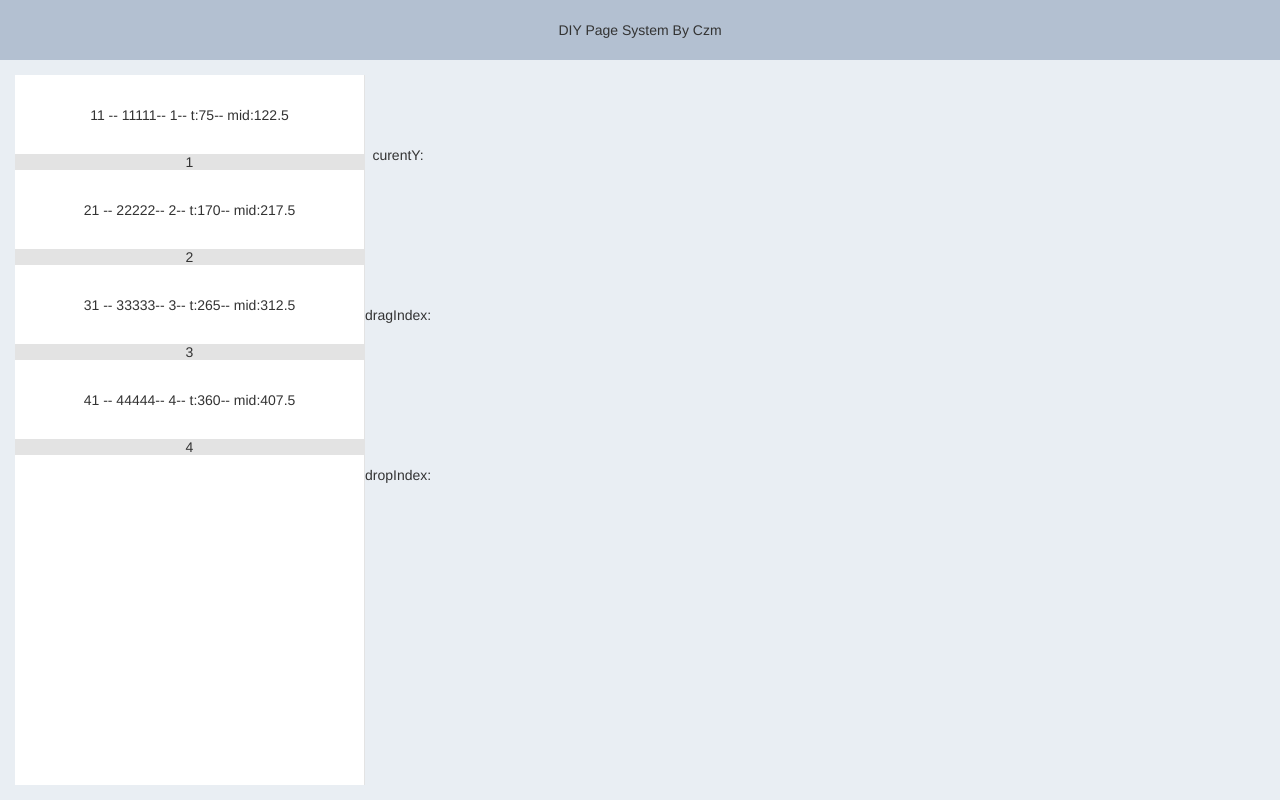
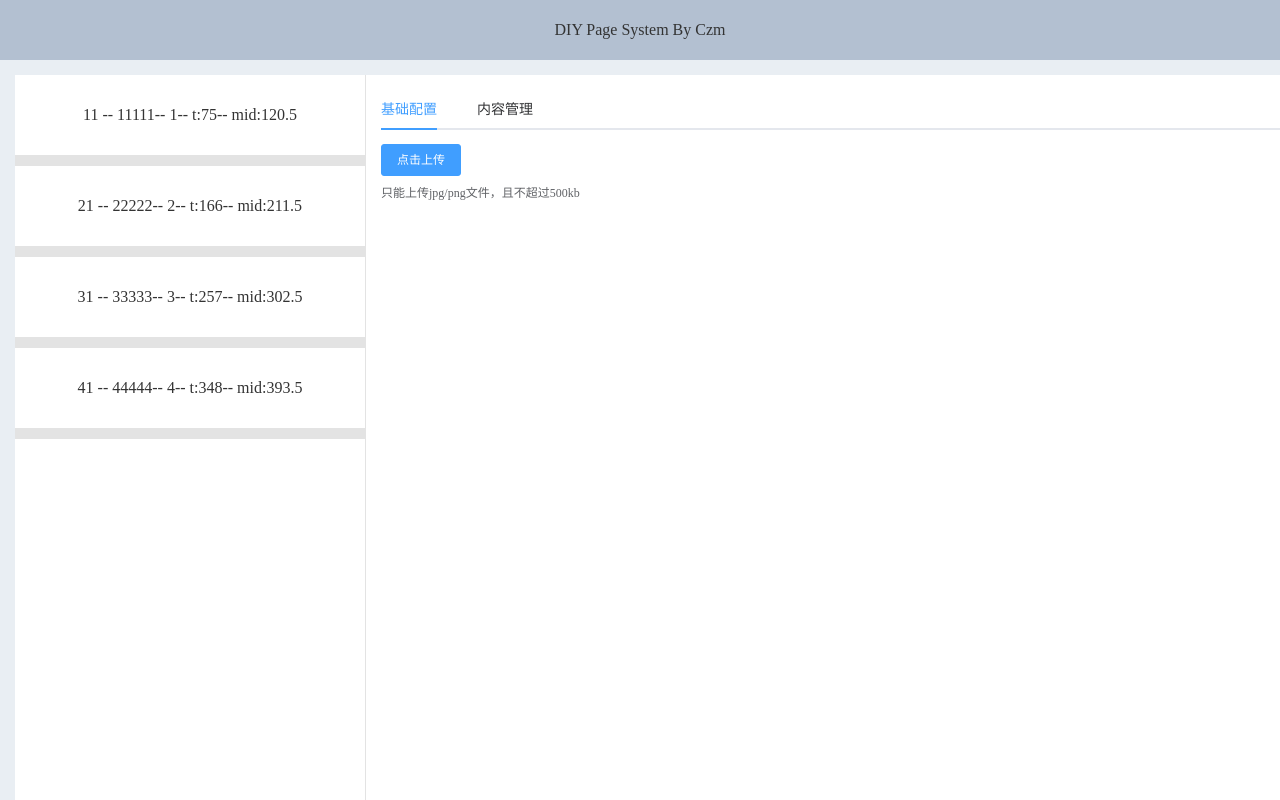
Before and after one commit to wsxc451/diypage, a Vue app: page /#/index/dashboard in a window 1280 px wide. Built offline with nearby package versions, Linux system fonts and the light colour scheme; no server answers.

Commit message:
append code

```diff
--- a/package.json
+++ b/package.json
@@ -13,9 +13,11 @@
   },
   "dependencies": {
     "animejs": "^3.1.0",
+    "axios": "^0.21.0",
     "bootstrap": "^3.3.7",
-    "element-ui": "^2.13.0",
+    "element-ui": "2.14.1",
     "font-awesome": "^4.7.0",
+    "js-cookie": "^2.2.1",
     "vue": "^2.5.17",
     "vue-draggable-resizable": "^2.1.0",
     "vue-router": "^3.1.6",
--- a/src/components/comps/CompsWrap.vue
+++ b/src/components/comps/CompsWrap.vue
@@ -1,25 +1,20 @@
 <template>
   <div id="comps">
-    <div
-      class="comp-item"
-      v-for="com in comps"
-      :key="com.id"
-      :style="{ background: com.bgcolor,height:com.height+'px' }"
-    >{{com.name}}</div>
+    <div class="comp-item" v-for="com in comps" :key="com.id" :style="{ background: com.bgcolor, height: com.height + 'px' }">{{ com.name }}</div>
   </div>
 </template>
 
 <script>
-import { getRandomColor } from "@/utils.js";
-import dragMe3 from "@/components/DragMe3";
-import eventBus from "../eventBus";
+import { getRandomColor } from "@/utils.js"
+import dragMe3 from "@/components/DragMe3"
+import eventBus from "../eventBus"
 export default {
   name: "comps-wrap",
   components: {
-    dragMe3
+    dragMe3,
   },
   props: {
-    wrapEle: {}
+    wrapEle: {},
   },
   data() {
     return {
@@ -27,14 +22,14 @@ export default {
       comps: [
         { id: 1, name: "组件1", bgcolor: getRandomColor(), height: 100 },
         { id: 2, name: "组件2", bgcolor: getRandomColor(), height: 150 },
-        { id: 3, name: "组件3", bgcolor: getRandomColor(), height: 200 }
-      ]
-    };
+        { id: 3, name: "组件3", bgcolor: getRandomColor(), height: 200 },
+      ],
+    }
   },
   created() {
-    let infos = localStorage.getItem( "pageInfo" );
-    if ( infos ) {
-      this.datas = JSON.parse( infos );
+    let infos = localStorage.getItem("pageInfo")
+    if (infos) {
+      this.datas = JSON.parse(infos)
     } else {
       this.datas = [
         {
@@ -42,7 +37,7 @@ export default {
           id: 1001,
           height: 100,
           originTop: 0,
-          bgcolor: "#e3e3e3"
+          bgcolor: "#e3e3e3",
         },
         {
           name: "组件2",
@@ -50,96 +45,95 @@ export default {
           height: 200,
           originTop: 0,
           bgcolor: "#20a0ff",
-          component: "CompBox"
+          component: "CompBox",
         },
         {
           name: "组件3",
           id: 1003,
           height: 150,
           originTop: 0,
-          bgcolor: "yellow"
+          bgcolor: "yellow",
         },
         {
           name: "组件4",
           id: 1004,
           originTop: 0,
           height: 120,
-          bgcolor: "pink"
-        }
-      ];
+          bgcolor: "pink",
+        },
+      ]
     }
   },
   mounted() {
-    this.initDrag();
-
+    this.initDrag()
   },
   methods: {
-    cloneNode( $el, x, y ) {
-      let wrapBox = this.wrapEle;
-      let cloneItem = $el.cloneNode( true );
-      cloneItem.style.position = "absolute";
-      cloneItem.style.left = x + "px";
-      cloneItem.style.top = y + "px";
-      wrapBox.appendChild( cloneItem );
-      return cloneItem;
+    cloneNode($el, x, y) {
+      let wrapBox = this.wrapEle
+      let cloneItem = $el.cloneNode(true)
+      cloneItem.style.position = "absolute"
+      cloneItem.style.left = x + "px"
+      cloneItem.style.top = y + "px"
+      wrapBox.appendChild(cloneItem)
+      return cloneItem
     },
     addItem() {
-      this.$refs.dragMe.addItem();
+      this.$refs.dragMe.addItem()
     },
     savePage() {
-      let infos = this.$refs.dragMe.getPageInfos();
-      console.log( infos );
-      localStorage.setItem( "pageInfo", JSON.stringify( infos ) );
+      let infos = this.$refs.dragMe.getPageInfos()
+      console.log(infos)
+      localStorage.setItem("pageInfo", JSON.stringify(infos))
     },
     resetPage() {
-      localStorage.removeItem( "pageInfo" );
+      localStorage.removeItem("pageInfo")
     },
     initDrag() {
-      let that = this;
-      let comNodes = document.getElementsByClassName( "comp-item" );
-      Array.prototype.forEach.call( comNodes, ( item, itemIndex ) => {
-        console.log( item );
-        item.onselectstart = function () {
-          return false;
-        };
-        let el = item;
-        item.onmousedown = e => {
+      let that = this
+      let comNodes = document.getElementsByClassName("comp-item")
+      Array.prototype.forEach.call(comNodes, (item, itemIndex) => {
+        console.log(item)
+        item.onselectstart = function() {
+          return false
+        }
+        let el = item
+        item.onmousedown = (e) => {
           //let cloneItem = this.cloneWrap(el);
-          let pageX = e.target.offsetLeft;
-          let pageY = e.target.offsetTop;
-          let cloneItem = that.cloneNode( item, pageX, pageY );
-          var disx = e.clientX - el.offsetLeft;
-          var disy = e.clientY - el.offsetTop;
-          eventBus.$emit( 'comp-move-start', { disx, disy } )
-          document.onmousemove = function ( e ) {
-            let left = e.clientX - disx;
-            let top = e.clientY - disy;
-            if ( left < 0 ) {
-              left = 0;
+          let pageX = e.target.offsetLeft
+          let pageY = e.target.offsetTop
+          let cloneItem = that.cloneNode(item, pageX, pageY)
+          var disx = e.clientX - el.offsetLeft
+          var disy = e.clientY - el.offsetTop
+          eventBus.$emit("comp-move-start", { disx, disy })
+          document.onmousemove = function(e) {
+            let left = e.clientX - disx
+            let top = e.clientY - disy
+            if (left < 0) {
+              left = 0
             }
-            cloneItem.style.top = top + "px";
-            cloneItem.style.left = left + "px";
-            eventBus.$emit( 'comp-move-ing', { top, left, disx, disy } )
-          };
-          document.onmouseup = e => {
-            console.log( "onmouseup", e );
-            let left = e.clientX - disx;
-            let top = e.clientY - disy;
-            eventBus.$emit( 'comp-move-end', Object.assign( {}, that.comps[ itemIndex ], { disx, disy, top } ) )
-            this.wrapEle.removeChild( cloneItem );
-            document.onmousemove = document.onmouseup = null;
-            this.$emit( "mouseUp", {
+            cloneItem.style.top = top + "px"
+            cloneItem.style.left = left + "px"
+            eventBus.$emit("comp-move-ing", { top, left, disx, disy })
+          }
+          document.onmouseup = (e) => {
+            console.log("onmouseup", e)
+            let left = e.clientX - disx
+            let top = e.clientY - disy
+            eventBus.$emit("comp-move-end", Object.assign({}, that.comps[itemIndex], { disx, disy, top }))
+            this.wrapEle.removeChild(cloneItem)
+            document.onmousemove = document.onmouseup = null
+            this.$emit("mouseUp", {
               e,
               left,
               top: top,
-              item: this.item
-            } );
-          };
-        };
-      } );
-    }
-  }
-};
+              item: this.item,
+            })
+          }
+        }
+      })
+    },
+  },
+}
 </script>
 
 <style scoped>
@@ -171,7 +165,6 @@ export default {
   background-color: #e9eef3;
   color: #333;
   text-align: center;
-  line-height: 160px;
 }
 
 body > .el-container {
--- a/src/main.js
+++ b/src/main.js
@@ -1,11 +1,9 @@
 import Vue from "vue";
 import App from "./App.vue";
-import "bootstrap/dist/css/bootstrap.css";
-import "font-awesome/less/font-awesome.less";
 import router from "./router";
 Vue.config.productionTip = false;
-import ElementUI from "element-ui";
-import "element-ui/lib/theme-chalk/index.css";
+import ElementUI from 'element-ui';
+import 'element-ui/lib/theme-chalk/index.css';
 Vue.use( ElementUI );
 new Vue( {
   router,
--- a/src/pages/diy/Diy.vue
+++ b/src/pages/diy/Diy.vue
@@ -17,16 +17,17 @@
         >
           {{ item.id }} -- {{ item.name }}-- {{ item.sort }}-- t:{{ item.top }}-- mid:{{ item.mid }}
         </div>
-        <div class="drag-bar" :class="{ droping: dropIndex == item.sort }">{{ item.sort }}</div>
+        <div class="drag-bar" @dragover="(e) => e.preventDefault()" :class="{ droping: dropIndex == item.sort }"></div>
       </div>
     </div>
     <div class="right">
-      curentY:{{ currenY }}
+      <DiyOper />
+      <!-- curentY:{{ currenY }}
       <br />
       dragIndex: {{ dragIndex }}
       <br />
       dropIndex: {{ dropIndex }}
-      <br />
+      <br /> -->
     </div>
   </div>
 </template>
@@ -37,8 +38,10 @@
  * 2.动画交互优化
  * 3.性能优化
  */
+import DiyOper from "./DiyOper.vue"
 import anime from "animejs/lib/anime.es.js"
 export default {
+  components: { DiyOper },
   name: "Diy",
   data() {
     return {
@@ -270,14 +273,21 @@ export default {
 }
 .wrap .drag-bar {
   width: 100%;
-  height: 15px;
-  line-height: 15px;
+  height: 10px;
+  line-height: 10px;
   background: #e3e3e3;
 }
 .wrap .drag-bar.droping {
-  background: red;
+  background: #e3e3e3;
+  height: 100px;
 }
 .wrap .draging {
   border: 1px dashed blue;
 }
+
+.wrap .right {
+  flex: 1;
+  background: #fff;
+  display: block;
+}
 </style>
--- /dev/null
+++ b/src/pages/diy/DiyOper.vue
@@ -0,0 +1,70 @@
+<template>
+  <div class="wrap">
+    <el-tabs v-model="activeName" @tab-click="handleClick" class="wrap-tabs">
+      <el-tab-pane label="基础配置" name="first">
+        <el-upload
+          class="upload-demo"
+          :action="`http://127.0.0.1:7002/page/upload`"
+          :on-preview="handlePreview"
+          :on-remove="handleRemove"
+          :before-remove="beforeRemove"
+          multiple
+          :limit="3"
+          :on-exceed="handleExceed"
+          :file-list="fileList"
+        >
+          <el-button size="small" type="primary">点击上传</el-button>
+          <div slot="tip" class="el-upload__tip">只能上传jpg/png文件，且不超过500kb</div>
+        </el-upload>
+      </el-tab-pane>
+      <el-tab-pane label="内容管理" name="second">内容管理</el-tab-pane>
+    </el-tabs>
+  </div>
+</template>
+
+<script>
+import axios from "axios"
+export default {
+  name: "DiyOper",
+  data() {
+    return {
+      activeName: "first",
+      fileList: [],
+      csrf: null,
+    }
+  },
+  mounted() {
+    // xhr.setRequestHeader('x-csrf-token', csrftoken);
+    axios.get("http://127.0.0.1:7002/img/lists", {}).then((res) => {
+      console.log(res)
+    })
+  },
+  methods: {
+    handleClick(e) {},
+    handleRemove(file, fileList) {
+      console.log(file, fileList)
+    },
+    handlePreview(file) {
+      console.log(file)
+    },
+    handleExceed(files, fileList) {
+      this.$message.warning(`当前限制选择 3 个文件，本次选择了 ${files.length} 个文件，共选择了 ${files.length + fileList.length} 个文件`)
+    },
+    beforeRemove(file, fileList) {
+      return this.$confirm(`确定移除 ${file.name}？`)
+    },
+  },
+}
+</script>
+
+<style scoped>
+.wrap {
+  background: #fff;
+  width: 100%;
+  padding: 15px;
+}
+.wrap-tabs {
+  width: 100%;
+  display: block;
+}
+</style>
--- a/src/pages/home/Index.vue
+++ b/src/pages/home/Index.vue
@@ -26,22 +26,22 @@
 </template>
 
 <script>
-import dragMe3 from "@/components/DragMe3";
-import CompsWrap from "@/components/comps/CompsWrap.vue";
-import InputRuner from "@/components/InputRuner.vue";
+import dragMe3 from "@/components/DragMe3"
+import CompsWrap from "@/components/comps/CompsWrap.vue"
+import InputRuner from "@/components/InputRuner.vue"
 export default {
   name: "index",
   components: {
     dragMe3,
     CompsWrap,
-    InputRuner
+    InputRuner,
   },
   data() {
     return {
       datas: [],
       hasRadius: false,
-      wrapEle: undefined
-    };
+      wrapEle: undefined,
+    }
   },
   mounted() {
     // this.wrapEle = this.$refs.mainBody.$el;
@@ -91,34 +91,34 @@ export default {
       this.$refs.inputRuner.runStart()
     },
     getOffsetInfo() {
-      this.$refs.dragMe.getOffsetInfo();
+      this.$refs.dragMe.getOffsetInfo()
     },
     addItem() {
-      this.$refs.dragMe.addItem();
+      this.$refs.dragMe.addItem()
     },
-    mouseUp( val ) {
-      console.log( val );
+    mouseUp(val) {
+      console.log(val)
     },
     savePage() {
-      let infos = this.$refs.dragMe.getPageInfos();
-      console.log( infos );
-      localStorage.setItem( "pageInfo", JSON.stringify( infos ) );
+      let infos = this.$refs.dragMe.getPageInfos()
+      console.log(infos)
+      localStorage.setItem("pageInfo", JSON.stringify(infos))
     },
     resetPage() {
-      localStorage.removeItem( "pageInfo" );
+      localStorage.removeItem("pageInfo")
     },
     initDrag() {
-      let comNodes = document.getElementsByClassName( "comp-item" );
-      console.log( comNodes );
-      Array.prototype.forEach.call( comNodes, item => {
-        console.log( item );
-        item.onselectstart = function () {
-          return false;
-        };
-      } );
-    }
-  }
-};
+      let comNodes = document.getElementsByClassName("comp-item")
+      console.log(comNodes)
+      Array.prototype.forEach.call(comNodes, (item) => {
+        console.log(item)
+        item.onselectstart = function() {
+          return false
+        }
+      })
+    },
+  },
+}
 </script>
 
 <style scoped>
@@ -149,20 +149,18 @@ export default {
 .el-main {
   background-color: #e9eef3;
   color: #333;
-  text-align: center;
-  line-height: 160px;
 }
 
 body > .el-container {
   margin-bottom: 40px;
 }
 
-.el-container:nth-child(5) .el-aside,
+/* .el-container:nth-child(5) .el-aside,
 .el-container:nth-child(6) .el-aside {
   line-height: 260px;
 }
 
 .el-container:nth-child(7) .el-aside {
   line-height: 320px;
-}
+} */
 </style>
```
Also changed, not shown: src/pages/dashboard/Index.vue (+12 -15 lines), 1 other file (tests, documents, lock files or other folders).
